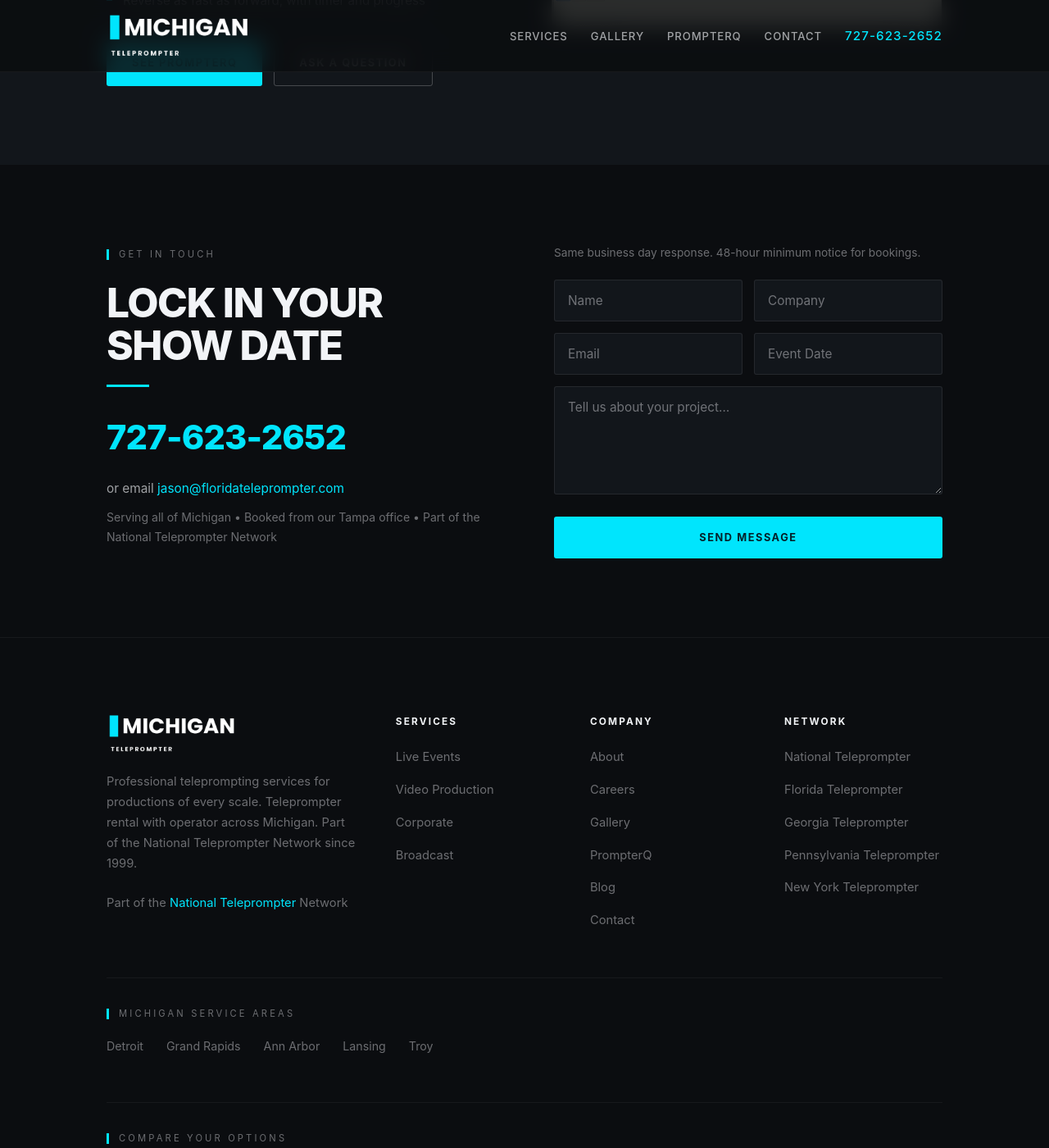
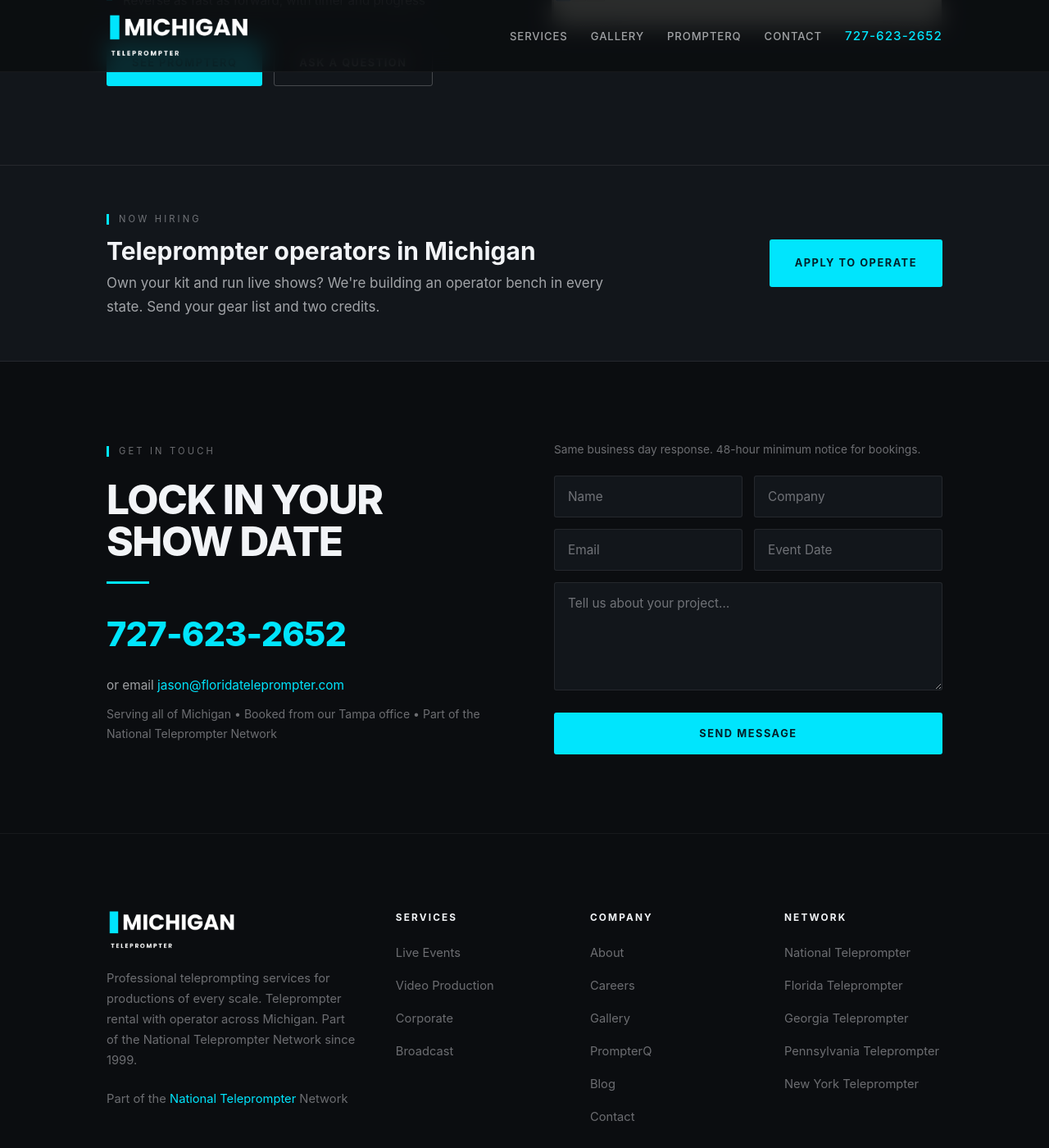
Before and after one commit to jasproj/michiganteleprompter, a Jekyll site: the page index.html, which Jekyll copies as it is, in a window 1280 px wide and 1400 px high, scrolled down 6080 px. Shown: the whole window at 82% size. Built offline with Jekyll 4.4.1, drawn with Linux system fonts in a browser that asks for light colours.

Commit message:
feat: "Now Hiring Operators" band above the contact section
A visible operator-recruiting callout on the home page. Until now the only
path to the application form was a footer link. The band names the state,
says what we want (own kit, live-show experience, gear list + two credits)
and sends applicants to the existing careers page. Styled with the site's
own CSS variables; no new colors, fonts or scripts. Verified at 1280 and
390 wide.

Co-Authored-By: Claude Fable 5.1 <noreply@anthropic.com>
Claude-Session: https://claude.ai/code/session_01SW4oYwAA8ZEcmkVZYUBX96

```diff
--- a/index.html
+++ b/index.html
@@ -452,6 +452,13 @@
             html { scroll-behavior: auto; }
             * { transition: none !important; animation: none !important; }
         }
+
+        /* Hiring band */
+        .hiring { padding: clamp(36px, 4vw, 56px) 0; background: var(--surface); border-top: 1px solid var(--line); border-bottom: 1px solid var(--line); }
+        .hiring-wrap { display: flex; align-items: center; justify-content: space-between; gap: 28px; flex-wrap: wrap; }
+        .hiring-title { font-size: clamp(22px, 2.6vw, 30px); line-height: 1.15; margin: 6px 0 8px; }
+        .hiring-text { color: var(--text-dim); margin: 0; max-width: 60ch; }
+        .hiring .btn { white-space: nowrap; }
     </style>
 </head>
 <body>
@@ -683,6 +690,18 @@
         </div>
     </section>
 
+        <!-- Hiring -->
+    <section class="hiring" id="hiring" aria-label="Now hiring teleprompter operators">
+        <div class="wrap hiring-wrap">
+            <div>
+                <span class="eyebrow">Now Hiring</span>
+                <h2 class="hiring-title">Teleprompter operators in Michigan</h2>
+                <p class="hiring-text">Own your kit and run live shows? We're building an operator bench in every state. Send your gear list and two credits.</p>
+            </div>
+            <a href="careers.html" class="btn btn-primary">Apply to operate</a>
+        </div>
+    </section>
+
     <!-- Contact -->
     <section class="contact" id="contact">
         <div class="wrap">
```
